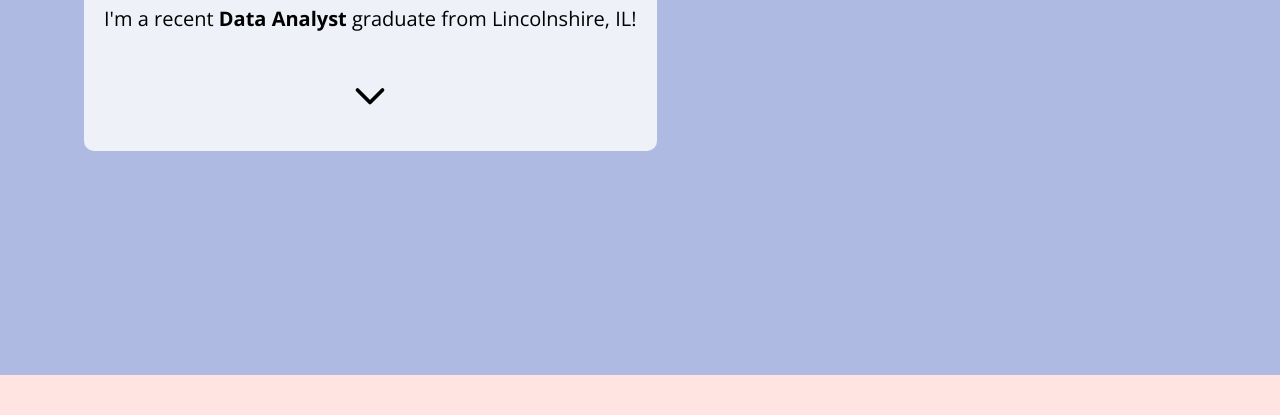
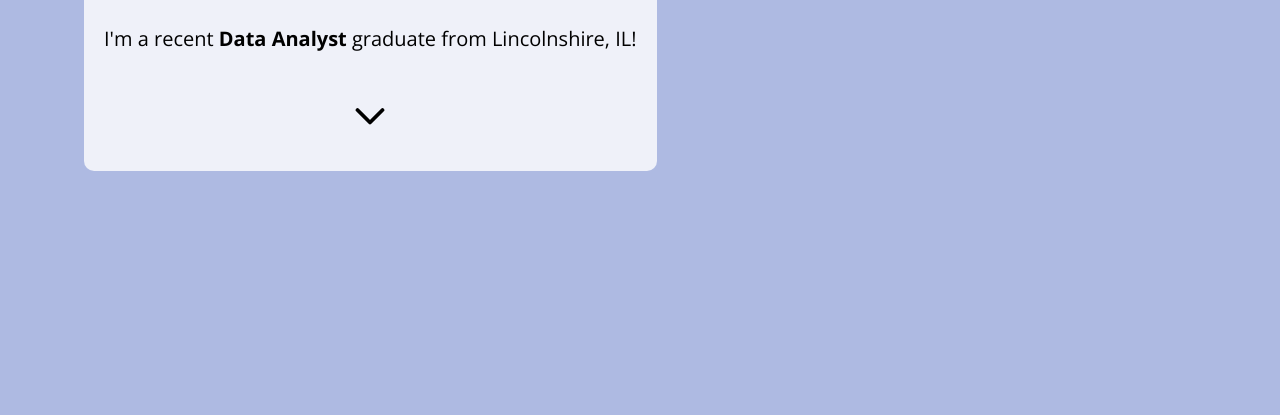
Before and after one commit to c-roper/c-roper.github.io, a website: page index.html in a window 1280 px wide. Shown: the part 385-800 px from the top of the page. Drawn offline with nearby package versions, Linux system fonts and the light colour scheme.

Commit message:
Refactor CSS to improve readability and remove unnecessary styles

```diff
--- a/styles/main.css
+++ b/styles/main.css
@@ -15,7 +15,7 @@ body, html {
     background-color: var(--background-color);
     color: var(--text-color);
     font-family: 'Open Sans', sans-serif;
-    font-size: 18px;
+    font-size: 20px;
     scroll-behavior: smooth;
 }
 
@@ -61,7 +61,7 @@ nav ul li a:hover {
 }
 
 #landing-section {
-    height: calc(100vh - 40px); /* Full viewport height minus the height of the nav */
+    height: 100vh; /* Full viewport height minus the height of the nav */
     display: flex;
     align-items: center;
     justify-content: flex-start; /* Align content to the left */
```
